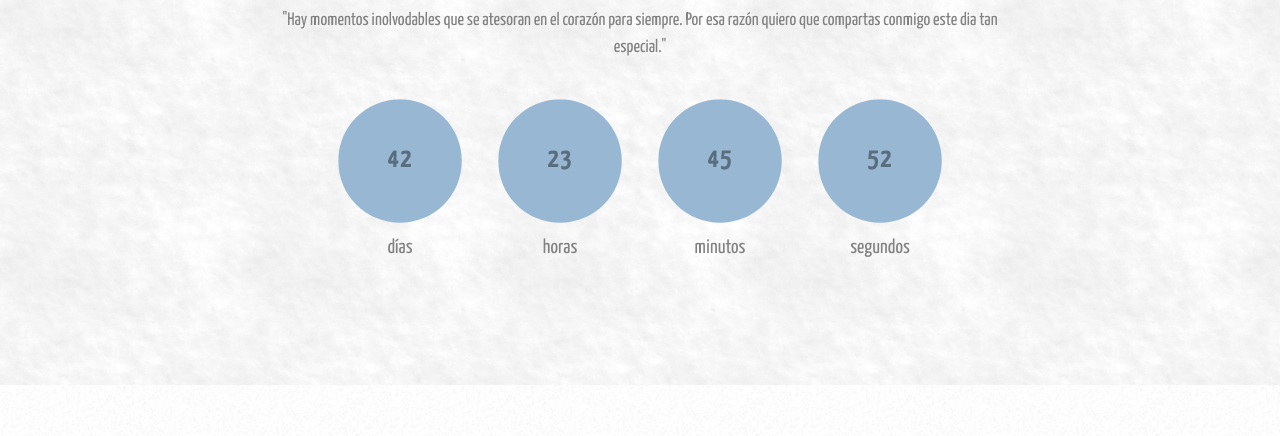
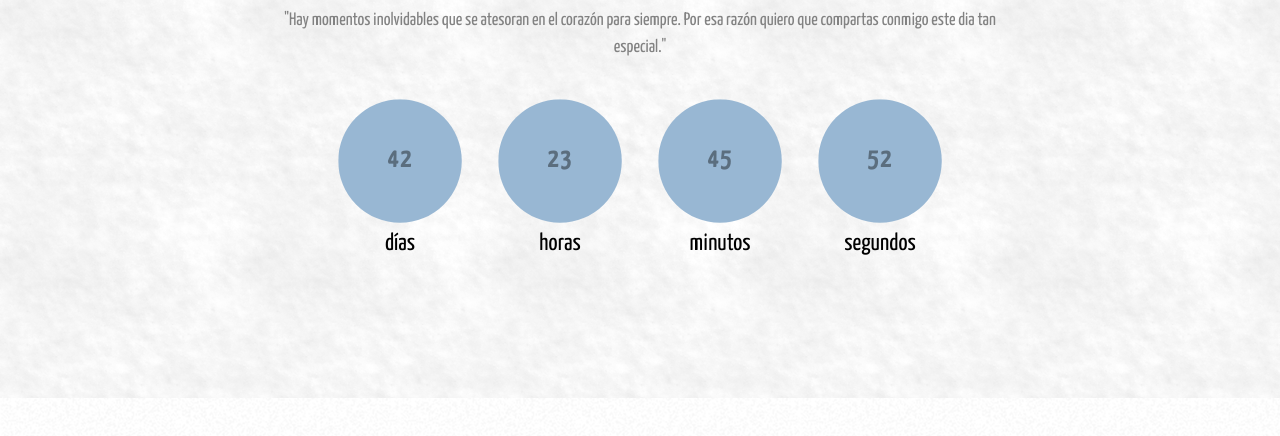
Before and after one commit to Dev-OmarTorres/AriadnaYamilet, a plain HTML site: page index.html in a window 1280 px wide. Shown: the part 836-1272 px from the top of the page. Drawn offline with Linux system fonts and the light colour scheme; files whose address does not match are found by name; a web font is replaced by a local one.

Commit message:
Tercer Cambio

```diff
--- a/index.html
+++ b/index.html
@@ -176,32 +176,32 @@
 			<div class="row">
 				<div class="col-md-8 col-md-offset-2 text-center fh5co-heading animate-box">
 					<h1>Ariadna Yamilet</h1>
-					<p>"Hay momentos inolvodables que se atesoran en el corazón para siempre. Por esa razón quiero que compartas conmigo este dia tan especial."</p>
+					<p>"Hay momentos inolvidables que se atesoran en el corazón para siempre. Por esa razón quiero que compartas conmigo este dia tan especial."</p>
 
 					<div class="countdown">
 						<div>
 							<div class="circle">
 								<span id="days"></span>
 							</div>
-							días
+							<h3>días</h3>
 						</div>
 						<div>
 							<div class="circle">
 								<span id="hours"></span>
 							</div>
-							horas
+							<h3>horas</h3>
 						</div>
 						<div>
 							<div class="circle">
 								<span id="minutes"></span>
 							</div>
-							minutos
+							<h3>minutos</h3>
 						</div>
 						<div>
 							<div class="circle">
 								<span id="seconds"></span>
 							</div>
-							segundos
+							<h3>segundos</h3>
 						</div>
 					</div>
 
```
